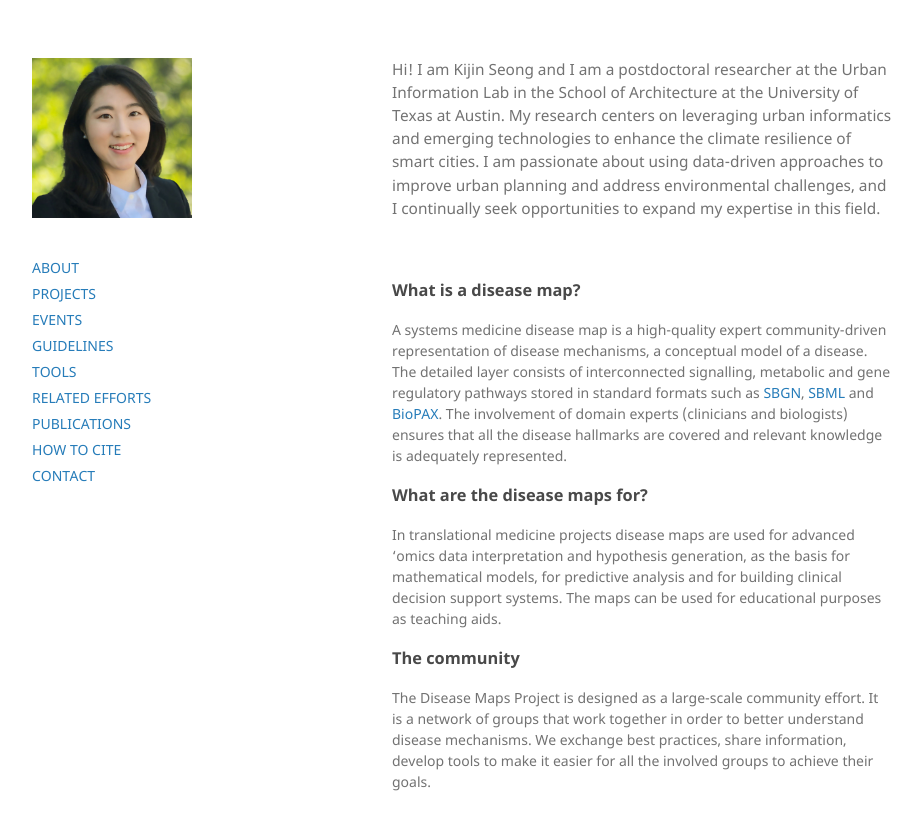
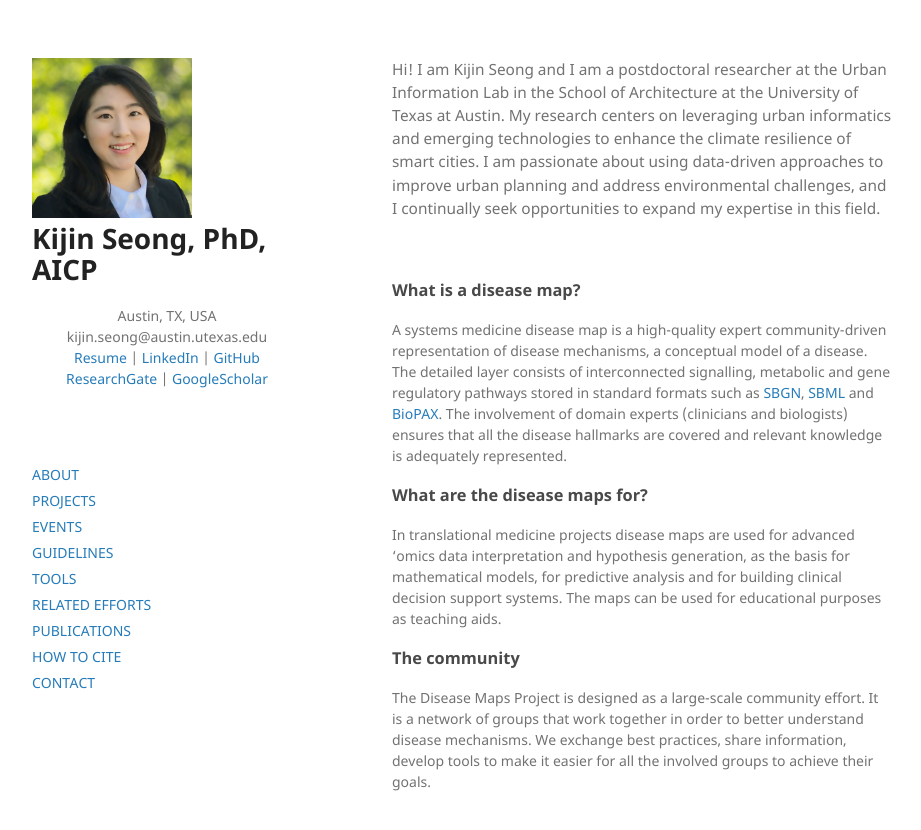
Before and after one commit to kijinseong/kijinseong.github.io, a Jekyll site: the page built from index.md, in a window 1280 px wide. Shown: the top 830 px of the page, without its empty margins (178-1099 px from the left). Built offline with Jekyll 4.4.1, drawn with Linux system fonts in a browser that asks for light colours.

Commit message:
Update default.html

```diff
--- a/_layouts/default.html
+++ b/_layouts/default.html
@@ -3,6 +3,8 @@
   <head>
     <meta charset="utf-8">
     <meta http-equiv="X-UA-Compatible" content="chrome=1">
+
+    <title>Kijin Seong, PhD, AICP</title>
 
 {% seo %}
 
@@ -15,6 +17,18 @@
       <header>
 
       <a href="/"><img id="logo" src="/files/Images/KijinSeong_headshot_sq.jpg" style="width:160px;"/></a>
+
+      <h1>Kijin Seong, PhD, AICP</h1>
+
+      <p align="center">
+        Austin, TX, USA
+        <br> kijin.seong@austin.utexas.edu
+        <br> <a href="/files/Documents/CV_KijinSeong_2024Summer.pdf">Resume</a> |
+        <a href="https://www.linkedin.com/in/kijin-seong-phd-aicp-5833417b/">LinkedIn</a> |
+        <a href="https://github.com/kijinseong/">GitHub</a>
+        <br> <a href="https://www.researchgate.net/profile/Kijin-Seong">ResearchGate</a> |
+        <a href="https://scholar.google.com/citations?user=GcRv_SUAAAAJ&hl=en&oi=ao">GoogleScholar</a>
+      </p>
 
       <br />
       <br />
```
